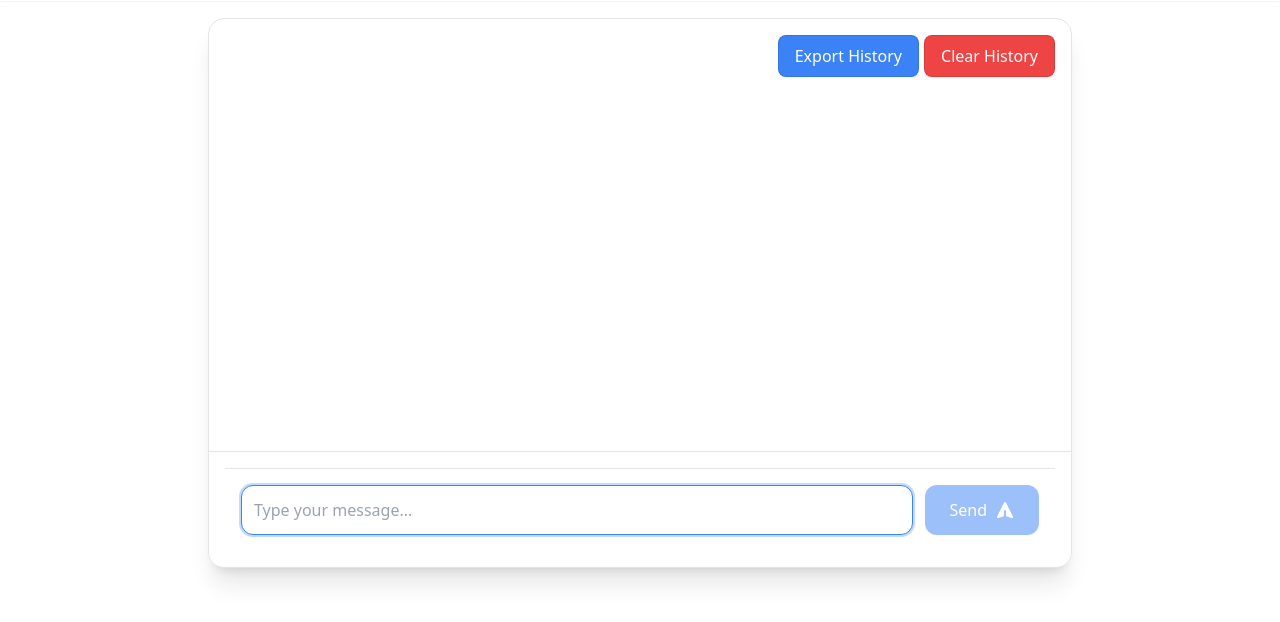
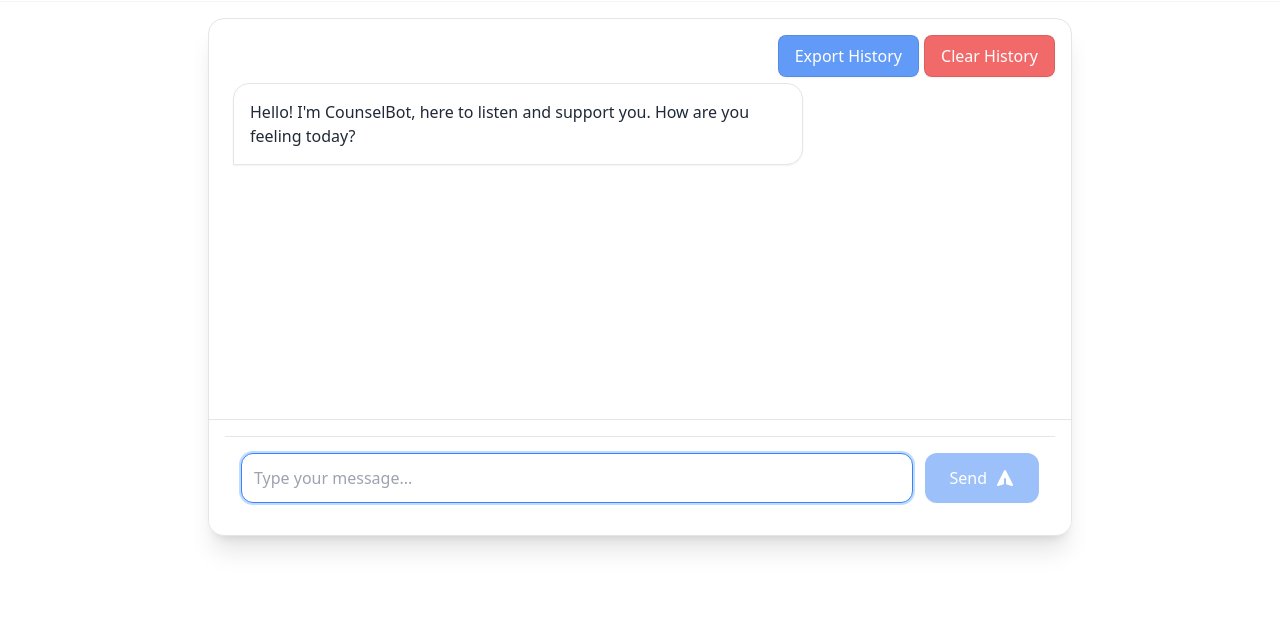
Before and after one commit to Mekuuuuu/counsel-bot-lite, a website with bundled scripts: page frontend/index.html in a window 1280 px wide. Shown: the part 82-704 px from the top of the page. Built offline with nearby package versions, Linux system fonts and the light colour scheme.

Commit message:
Add chatbot greeting for first turn conversation

```diff
--- a/frontend/index.html
+++ b/frontend/index.html
@@ -17,6 +17,7 @@
     <style>
         body {
             font-family: 'Inter', sans-serif;
+            overflow-x: hidden;
         }
         .message-enter {
             opacity: 0;
@@ -44,12 +45,12 @@
             <div class="bg-white dark:bg-neutral-950 rounded-2xl shadow-xl flex-1 flex flex-col overflow-hidden border border-neutral-200 dark:border-neutral-900 h-full">
                 <div class="chat-container">
                     <!-- Action Buttons -->
-                    <div class="flex p-4">
-                        <button id="clear-history" class="clear-history px-4 py-2">
+                    <div class="action-buttons">
+                        <button id="export-history" class="export-history">
+                            Export History
+                        </button>
+                        <button id="clear-history" class="clear-history">
                             Clear History
-                        </button>
-                        <button id="export-history" class="export-history px-4 py-2">
-                            Export History
                         </button>
                     </div>
 
--- a/frontend/public/css/styles.css
+++ b/frontend/public/css/styles.css
@@ -123,6 +123,8 @@ body {
     min-height: 100vh;
     display: flex;
     flex-direction: column;
+    width: 100%;
+    overflow-x: hidden;
 }
 
 @media (min-width: 1024px) {
@@ -168,18 +170,20 @@ body {
     height: 100%;
     display: flex;
     flex-direction: column;
-    overflow: hidden; /* Prevent container from expanding */
+    overflow: hidden;
+    width: 100%;
 }
 
 #chat-messages {
     flex: 1;
     overflow-y: auto;
     padding: 1.5rem;
-    /* padding-bottom: 3rem; */
-    max-height: calc(100vh - 16rem); /* Use max-height instead of height */
+    padding-top: 3.5rem;
+    max-height: calc(100vh - 16rem);
     min-height: 400px;
     scrollbar-width: thin;
     scrollbar-color: rgba(0, 0, 0, 0.1) transparent;
+    width: 100%;
 }
 
 /* Webkit scrollbar styles */
@@ -235,24 +239,27 @@ body {
     z-index: 10;
     border: 1px solid rgba(0, 0, 0, 0.1);
     box-shadow: 0 1px 2px rgba(0, 0, 0, 0.05);
+    margin-left: 0.5rem;
+    backdrop-filter: blur(8px);
+    -webkit-backdrop-filter: blur(8px);
 }
 
 .clear-history {
     right: 1rem;
-    background-color: #ef4444;
+    background-color: rgba(239, 68, 68, 0.8);
 }
 
 .export-history {
     right: 9.5rem;
-    background-color: #3b82f6;
+    background-color: rgba(59, 130, 246, 0.8);
 }
 
 .clear-history:hover {
-    background-color: #dc2626;
+    background-color: rgba(239, 68, 68, 0.9);
 }
 
 .export-history:hover {
-    background-color: #2563eb;
+    background-color: rgba(59, 130, 246, 0.9);
 }
 
 .dark .clear-history, .dark .export-history {
--- a/frontend/public/js/app.js
+++ b/frontend/public/js/app.js
@@ -196,40 +196,80 @@ const chatManager = {
         }
     },
 
-    clearHistory() {
-        if (confirm('Are you sure you want to clear the chat history?')) {
-            // Clear frontend first
-            this.chatHistory = [];
+    loadChatHistory() {
+        if (this.chatMessages) {
+            console.log('Loading', this.chatHistory.length, 'messages into chat');
+
+            if (this.chatHistory.length === 0) {
+                this.showGreeting();
+            } else {
+                // Load existing chat history
+                this.chatHistory.forEach((msg, index) => {
+                    setTimeout(() => {
+                        this.addMessage(msg.message, msg.isUser, true);
+                    }, index * 100);
+                });
+            }
+        }
+    },
+
+    showGreeting() {
+        // Array of varied greetings
+        const greetings = [
+            "Hello! I'm CounselBot, here to listen and support you. How are you feeling today?",
+            "Hi there! I'm CounselBot, your mental health companion. What's on your mind?",
+            "Welcome! I'm CounselBot, here to chat and help you process your thoughts. How are you doing?",
+            "Greetings! I'm CounselBot, ready to listen and support you. What would you like to talk about?",
+            "Hello! I'm CounselBot, here to provide a safe space for you to express yourself. How are you feeling?",
+            "Hi! I'm CounselBot, your AI companion, ready to chat about anything that's on your mind. How are you today?",
+            "Welcome! I'm CounselBot, here to help you navigate your thoughts and feelings. What's going on in your life?",
+            "Hello there! I'm CounselBot, ready to listen and support you. What would you like to discuss?",
+            "Hi! I'm CounselBot, here to chat and help you process your emotions. How are you feeling right now?",
+            "Greetings! I'm CounselBot, your mental health companion. What's been on your mind lately?"
+        ];
+
+        // Get a random greeting
+        const randomGreeting = greetings[Math.floor(Math.random() * greetings.length)];
+
+        // Create message container
+        const messageDiv = document.createElement('div');
+        messageDiv.className = 'flex justify-start message-enter py-2';
+
+        // Create message bubble with typing indicator
+        const messageBubble = document.createElement('div');
+        messageBubble.className = 'max-w-[70%] rounded-2xl p-4 bg-white dark:bg-neutral-900 text-gray-800 dark:text-gray-200 rounded-bl-none shadow-sm border border-neutral-200 dark:border-neutral-800';
+
+        const typingIndicator = document.createElement('div');
+        typingIndicator.className = 'typing-indicator';
+        typingIndicator.innerHTML = `
+            <span></span>
+            <span></span>
+            <span></span>
+        `;
+
+        messageBubble.appendChild(typingIndicator);
+        messageDiv.appendChild(messageBubble);
+        this.chatMessages.appendChild(messageDiv);
+        messageDiv.classList.add('message-enter-active');
+
+        // Simulate typing delay
+        setTimeout(() => {
+            messageBubble.innerHTML = randomGreeting;
+            messageBubble.style.transition = 'opacity 0.3s ease-out';
+            messageBubble.style.opacity = '0';
+
+            // Fade in the greeting
+            setTimeout(() => {
+                messageBubble.style.opacity = '1';
+            }, 50);
+
+            // Add to chat history
+            this.chatHistory.push({
+                message: randomGreeting,
+                isUser: false
+            });
             this.saveChatHistory();
-            this.chatMessages.innerHTML = '';
-            this.focusInput();
-
-            // Then clear backend history
-            fetch(`${config.apiUrl}/clear/history`, {
-                method: 'POST',
-                headers: {
-                    'Content-Type': 'application/json'
-                },
-                body: JSON.stringify({
-                    prompt: '',  // Required by PromptRequest model
-                    session_id: this.sessionId,
-                    clear_history: false
-                })
-            })
-            .then(response => {
-                if (!response.ok) {
-                    throw new Error(`Failed to clear history: ${response.status} ${response.statusText}`);
-                }
-                return response.json();
-            })
-            .then(data => {
-                console.log('History cleared successfully:', data);
-            })
-            .catch(error => {
-                console.error('Error clearing history:', error);
-                // Even if backend clearing fails, frontend is already cleared
-            });
-        }
+        }, 1500); // Typing delay
     },
 
     addMessage(message, isUser = false, isHistorical = false) {
@@ -342,17 +382,6 @@ const chatManager = {
         URL.revokeObjectURL(url);
     },
 
-    loadChatHistory() {
-        if (this.chatMessages) {
-            console.log('Loading', this.chatHistory.length, 'messages into chat');
-            this.chatHistory.forEach((msg, index) => {
-                setTimeout(() => {
-                    this.addMessage(msg.message, msg.isUser, true);
-                }, index * 100);
-            });
-        }
-    },
-
     async handleMessageSubmit(e) {
         e.preventDefault();
 
@@ -449,6 +478,46 @@ const chatManager = {
 
     handleInputChange() {
         // Implementation of handleInputChange method
+    },
+
+    clearHistory() {
+        if (confirm('Are you sure you want to clear the chat history?')) {
+            // Clear frontend first
+            this.chatHistory = [];
+            this.saveChatHistory();
+            this.chatMessages.innerHTML = '';
+            this.focusInput();
+
+            // Show new greeting
+            this.showGreeting();
+
+            // Then clear backend history
+            fetch(`${config.apiUrl}/clear/history`, {
+                method: 'POST',
+                headers: {
+                    'Content-Type': 'application/json'
+                },
+                body: JSON.stringify({
+                    prompt: '',  // Required by PromptRequest model
+                    session_id: this.sessionId,
+                    clear_history: false
+                })
+            })
+            .then(response => {
+                if (!response.ok) {
+                    throw new Error(`Failed to clear history: ${response.status} ${response.statusText}`);
+                }
+                return response.json();
+            })
+            .then(data => {
+                console.log('History cleared successfully:', data);
+                showGreeting();
+            })
+            .catch(error => {
+                console.error('Error clearing history:', error);
+                // Even if backend clearing fails, frontend is already cleared
+            });
+        }
     }
 };
 
```
